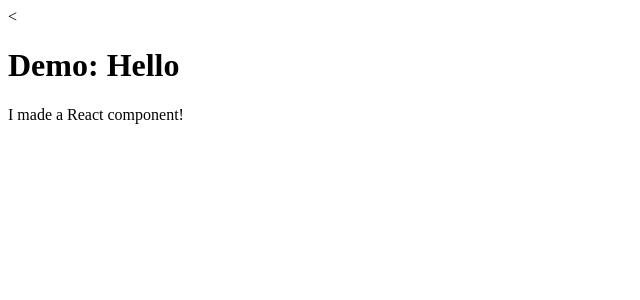
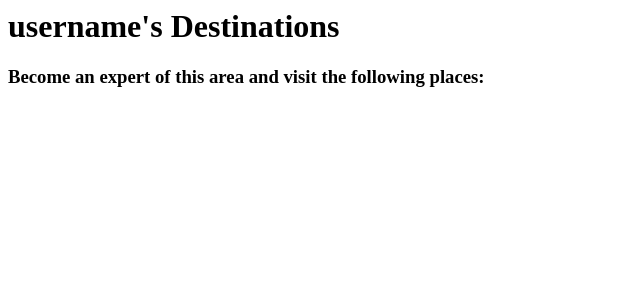
Before and after one commit to BeeNeal/hit_the_spot_neighborhood_exploration, a Flask app: page /destinations in a window 1280 px wide. Shown: the top 300 px of the page, without its empty margins (0-640 px from the left). Run offline with Flask 2, Linux system fonts and the light colour scheme; the visitor is signed in with stand-in values (Sample User, id 1); some libraries are stand-ins or nearby versions.

Commit message:
working converting api to dict function, working on updating status to process this data

```diff
--- a/db_helpers.py
+++ b/db_helpers.py
@@ -1,4 +1,5 @@
 from model import *
+from yelp_req_trial import search
 
 def add_business_to_Locations(yelp_id, name, lat, lon, address, url, pic):
     """Adds business to Location class"""
@@ -45,8 +46,56 @@ def add_address(user_id, address, city, state, zipcode, name):
     db.session.add(start_address)
     db.session.commit()
 
-def destinations_list(user_id, status):
-    """Queries DB to produce list of destinations"""
+
+def destinations_list(user_id):
+    """Queries DB to produce destinations for that user_id"""
 
     destinations = UserLocation.query.filter(UserLocation.user_id == user_id,
-                   UserLocation.interested == True).all()
+               UserLocation.interested == True).all()
+
+    return destinations
+
+
+def visited_list(user_id):
+    """Queries DB to provide places that user_id has marked as visited"""
+
+    visited_places = UserLocation.query.filter(UserLocation.user_id == user_id,
+               UserLocation.visited == True).all()
+
+    return visited_places
+
+
+def api_to_dict(places):
+    """Turns JSON from yelp API into dict"""
+
+    print businesses
+
+    # set up dictionary that cherry-picks needed data from yelp API
+    locations_to_show = {}
+    for i in range(len(businesses)):
+        poi = businesses['businesses'][i]['id']
+        locations_to_show[poi] = {}
+        locations_to_show[poi]['yelp_id'] = poi
+        locations_to_show[poi]['address'] = " ".join(places['businesses'][i]['location']['display_address'])
+        locations_to_show[poi]['latitude'] = places['businesses'][i]['coordinates']['latitude']
+        locations_to_show[poi]['longitude'] = places['businesses'][i]['coordinates']['longitude']
+        locations_to_show[poi]['url'] = places['businesses'][n]['url']
+        locations_to_show[poi]['pic'] = places['businesses'][n]['image_url']
+
+    return locations_to_show
+
+
+def add_status_to_dict(locations_to_show, user_id):
+    """adds if user has interacted with loc"""
+
+    # compare visited/interested values with queries about visited/interested,
+
+    destinations = destinations_list(user_id)
+    visited = visited_list(user_id)
+
+    # update dict depending on visited/interested status
+    # locations_to_show[poi]['visited'] = status
+    # locations_to_show[poi]['interested'] = status
+
+    # for item in destinations:
+    #     if item.yelp_id ==
--- a/model.py
+++ b/model.py
@@ -61,6 +61,9 @@ class UserLocation(db.Model):
     notes = db.Column(db.Text)
     rating = db.Column(db.Integer, nullable=True)
     favorite = db.Column(db.String(250))
+
+    location = db.relationship("Location", backref=db.backref('user_location'))
+
 
 
 class UserLocationCategory(db.Model):
--- a/server.py
+++ b/server.py
@@ -43,15 +43,17 @@ def display_poi_options():
     return render_template('starting_places.html', name=name.fname, address=address)
 
 
-
 @app.route('/get_address', methods=['POST'])
 def search_by_address():
     """Get user input address."""
 
     address = request.form.get('address')
     places = search(api_key, 'dinner', address)
-    user_in_session = int(session['user_id'])
-    name = User.query.get(user_in_session).fname
+
+    locations_to_show = api_to_dict(places)
+    add_status_to_dict(locations_to_show, session['user_id'])
+
+    name = User.query.get(session['user_id']).fname
 
     amt_displayed = len(places['businesses'])
 
@@ -187,7 +189,26 @@ def logout():
 def display_destinations():
     """Displays UserLocations - locations that user is interested in visiting"""
 
-    return render_template('destinations.html')
+    destinations = destinations_list(session['user_id'])
+    amt_destinations = len(destinations)
+
+    return render_template('destinations.html', destinations=destinations,
+                           amt_destinations=amt_destinations)
+
+
+@app.route('/visited')
+def display_places_visited():
+    """Displays locations that user has visited"""
+
+    places_visited = visited_list(session['user_id'])
+    amt_places = len(places_visited)
+    if amt_places:
+        return render_template('places_visited.html',
+                               places_visited=places_visited,
+                               amt_places=amt_places)
+    else:
+        flash("Visited any of these places yet?")
+        return redirect('/destinations')
 
 
 if __name__ == "__main__":
--- /dev/null
+++ b/static/styles.css
@@ -0,0 +1,4 @@
+.businessImage {
+	height: 200px;
+	width: 200px;
+}
--- a/templates/base.html
+++ b/templates/base.html
@@ -3,6 +3,7 @@
 <!-- Use the below 2 links for mapbox-->
 <script src='https://api.mapbox.com/mapbox-gl-js/v0.44.0/mapbox-gl.js'></script>
 <link href='https://api.mapbox.com/mapbox-gl-js/v0.44.0/mapbox-gl.css' rel='stylesheet' />
+<link href='static/styles.css' rel='stylesheet' />
 
 
 
--- a/templates/destinations.html
+++ b/templates/destinations.html
@@ -1,22 +1,24 @@
-<!DOCTYPE html>
-<<html>
+{% extends 'base.html' %}
 
-<!-- On this page I want to display User Locations - pass the query to JS? -->
-<head>
-	<title>destinations</title>
-</head>
-<body>
-<h1>Demo: Hello</h1>
+{% block title %}
+Starting Places
+{% endblock %}
 
-<p>I made a React component!</p>
+{% block content %}
+<div><h1>username's Destinations</h1></div>
+<div><h3>Become an expert of this area and visit the following places:</h3></div>
+<div>
+{% for n in range(amt_destinations) %}
 
-<div id="root"> <!-- component will go in this div --> </div>
+<div>
+  <h3><b>{{ destinations[n].location.name }}</b></h3>
+  	{{ destinations[n].location.address }}<br>
+  <a href={{ destinations[n].location.yelp_url }}>	<img src="{{ destinations[n].location.pic }}" class='businessImage'></a>
 
-<script crossorigin src="https://unpkg.com/react@16/umd/react.development.js"></script>
-<script crossorigin src="https://unpkg.com/react-dom@16/umd/react-dom.development.js"></script>
 
-<script src="http://unpkg.com/babel-standalone"></script>
 
-<script src="static/reactTrial.jsx" type="text/jsx"></script>
-</body>
-</html>
+
+</div>
+{% endfor %}
+</div>
+{% endblock %}
```
Also changed, not shown: templates/places_visited.html (added, +24 -0 lines), templates/registration_form.html (+6 -3 lines).
